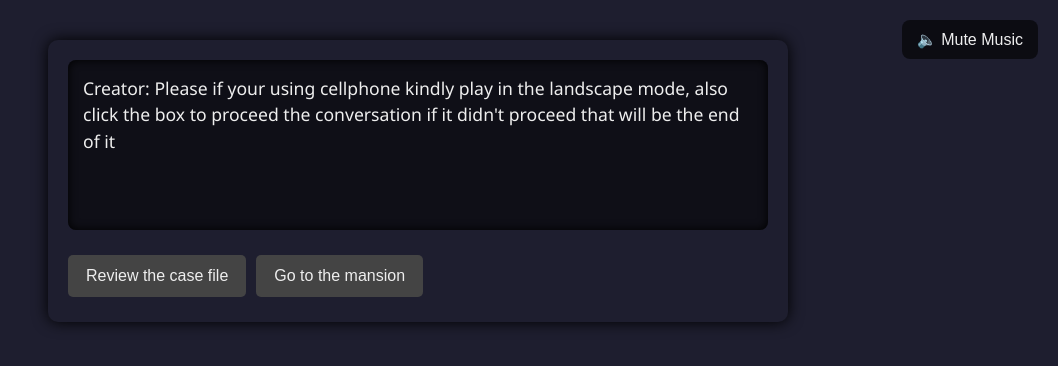
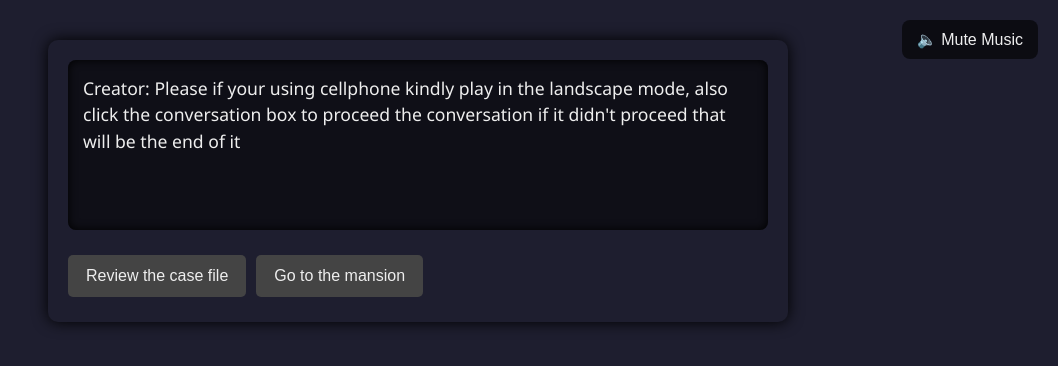
Before and after one commit to UnknownHimS/DetectiveTextGame, a plain HTML site: page index.html in a window 1280 px wide. Shown: the whole page, without its empty margins (222-1280 px from the left). Drawn offline with Linux system fonts and the light colour scheme.

Commit message:
Update index.html

```diff
--- a/index.html
+++ b/index.html
@@ -168,7 +168,7 @@
       intro: {
         background: '#1e1e2f',
         dialogues: [
-          "Creator: Please if your using cellphone kindly play in the landscape mode, also click the box to proceed the conversation if it didn't proceed that will be the end of it",
+          "Creator: Please if your using cellphone kindly play in the landscape mode, also click the conversation box to proceed the conversation if it didn't proceed that will be the end of it",
           "Creator: Hope you enjoy the game !",
           "Partner: Detective, we've got a fresh case at the old mansion.",
           "Partner: The victim was found dead in the library, no forced entry.",
```
